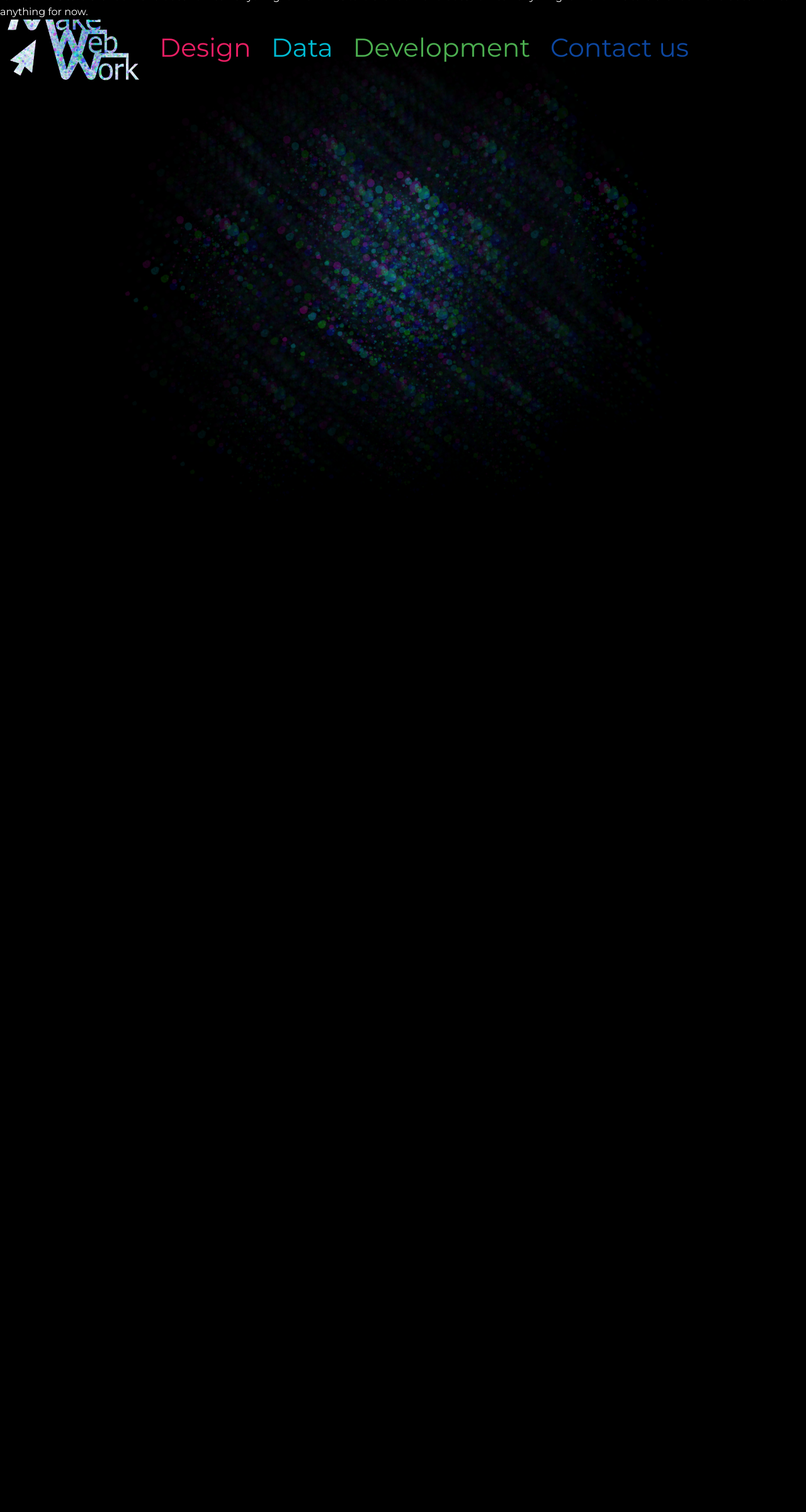
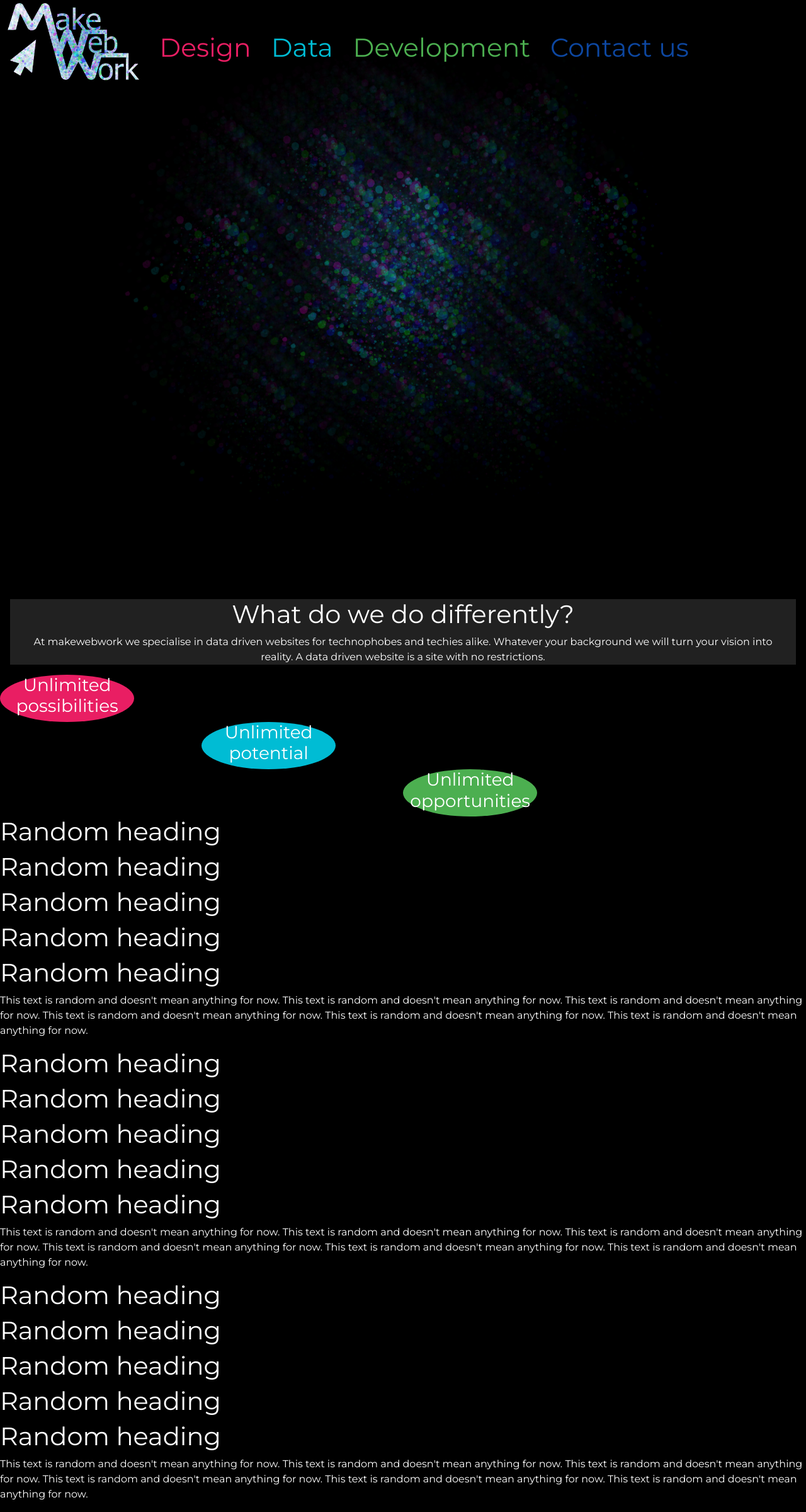
Before and after one commit to TheBrightSparkDev/MakeWebWork, a Django app: page / in a window 1280 px wide. Shown: the whole page at 63% size. Before the commit the page ends 765 px from the top, so only its background shows below. Run offline with Django 4.2, Linux system fonts and the light colour scheme.

Commit message:
fix - found a breaking bug in the img_scroll.js file had to rewrite the animation handling due to unpredictable behaviour on refreshes also will need to rewrite tests

```diff
--- a/default_site/templates/default_site/homepage.html
+++ b/default_site/templates/default_site/homepage.html
@@ -9,14 +9,23 @@
         <div class="mx-3 text-center">
             <h1>What do we do differently?</h1>
             <p>
-                At makewebwork we start by creating a functional website and a data model to enable you to do everything you need right now.
-                We then look at where you want to be in the future. You might have a blog or e-commerce business today but plan on turning it into a subscription
-                model in the future we lay the groundworks for what you need now and start work on the subscription model in the background while you're
-                busy creating. When you are ready the subscription model will be too all you have to do is unlock it for a fee and it becomes functional
-                straight away.
+                At makewebwork we specialise in data driven websites for technophobes and techies alike.
+                Whatever your background we will turn your vision into reality. A data driven website is
+                a site with no restrictions.
             </p>
         </div>
     </div>
+</div>
+<div class="col-6 col-sm-4 col-xl-2 text-center circle pink">
+    <h3>Unlimited possibilities</h3>
+</div>
+<div class="col-6 col-sm-4 col-xl-2 offset-3 text-center circle cyan">
+    <h3>Unlimited potential</h3>
+</div>
+<div class="col-6 col-sm-4 col-xl-2 offset-6 text-center circle green">
+    <h3>Unlimited opportunities</h3>
+</div>
+
 <!-- rest of the homepage content -->
 <h1>Random heading</h1>
 <h1>Random heading</h1>
@@ -26,6 +35,22 @@
 <p>This text is random and doesn't mean anything for now. This text is random and doesn't mean anything for now. This text is random and doesn't mean anything for now.
 This text is random and doesn't mean anything for now. This text is random and doesn't mean anything for now. This text is random and doesn't mean anything for now.
 </p>
-</div>
+<h1>Random heading</h1>
+<h1>Random heading</h1>
+<h1>Random heading</h1>
+<h1>Random heading</h1>
+<h1>Random heading</h1>
+<p>This text is random and doesn't mean anything for now. This text is random and doesn't mean anything for now. This text is random and doesn't mean anything for now.
+This text is random and doesn't mean anything for now. This text is random and doesn't mean anything for now. This text is random and doesn't mean anything for now.
+</p>
+<h1>Random heading</h1>
+<h1>Random heading</h1>
+<h1>Random heading</h1>
+<h1>Random heading</h1>
+<h1>Random heading</h1>
+<p>This text is random and doesn't mean anything for now. This text is random and doesn't mean anything for now. This text is random and doesn't mean anything for now.
+This text is random and doesn't mean anything for now. This text is random and doesn't mean anything for now. This text is random and doesn't mean anything for now.
+</p>
+
 
 {% endblock %}
--- a/static/css/styles.css
+++ b/static/css/styles.css
@@ -8,6 +8,16 @@ body {
     padding:0px;
 }
 /* End navbar styles */
+
+/* General styles */
+/* Media Qs @ 576px, 768px */
+.circle{
+    border-radius: 50%;
+    display: flex;
+    align-items: center;
+}
+
+/* End general styles */
 
 /* Start hero image styles
 contents
--- a/static/js/img_scroll.js
+++ b/static/js/img_scroll.js
@@ -22,7 +22,6 @@ var waitPeriodMs = 20 // this is how long the scroll event has to wait between f
  * direction: string, left, top
  * startpos: int, this is the starting position of the animation
  * endpos: int, this is the ending position of the animation
- * mulitplyer: int, this multiplies the scroll value when calculating how far the variable should move
  * }
  */
 
@@ -30,27 +29,24 @@ var waitPeriodMs = 20 // this is how long the scroll event has to wait between f
 const heroCover = {
     id: "hero-cover",
     start: 0,
-    end: 0,
-    direction: "top",
-    startpos:0,
-    endpos: -Math.abs(screenHeight),
-    multiplyer:1.5,
+    end: screenHeight,
+    direction: "margin-top",
+    startpos: 0,
+    endpos: -Math.abs(screenHeight / 2),
 }
 
-
-
 // make sure you add your element to this list.
+// make sure that the elements are in order of display as there is a complex calculation done at the beginning
 const knownElements = [heroCover]
 // this becomes the list of items on the current page.
 const currentPage = []
 /* This is where the elements get called */
 var elementList = $(".custom-scroll")
 /* this is where variables that need to persist stay */
-var currScrollPos = window.pageYOffset
-console.log(currScrollPos)
+var currScrollPos = window.scrollY
 var lastPos = 0
 var scrolled = 0
-console.log(scrolled)
+var offset = 0
 /* this forces the script to wait for the page to load */
 window.addEventListener("load", function(event){
     Initializer()
@@ -135,40 +131,40 @@ function checkKnown(){
 }
 function activateCurrent(){
     for (var element of currentPage){
+        /* This function doesn't set the intial position of the elements it just tells the browser when it should animate and when it shouldn't */
+        // get element
         var el = $("#" + element.id)
-        el.css("position", "relative")
-        // gets the actual position of the element now
-        var coords = document.querySelector("#" + element.id).getBoundingClientRect()
-        element.top = coords.top + currScrollPos
-        element.bottom = coords.bottom + currScrollPos
-        element.start = -Math.abs(screenHeight) - element.start
-        element.progress = 0
-        var el = $("#" + element.id)
-        // sets startpos of element taking into account current scroll position
-        if (currScrollPos > (element.top + element.start)){
-            // value is the amount past the start point of the animation the page has gone
-            var value = (currScrollPos - (element.top + element.start)) * element.multiplyer
+        // get position of the element in relation to the top of the page
+        var posFromTop = document.querySelector("#" + element.id).offset().top
+        // set two points when to start animating and when to stop
+        element.begin = posFromTop - screenHeight - element.start + offset
+        element.finish = posFromTop - screenHeight + element.end + offset
+        // if the element affects the margin top all elements after will have their begin and finish offset
+        if (element.direction == "margin-top"){
+            var addToOffset = element.startpos + element.endpos
+            // only true if animation moves everything up
             if (element.startpos > element.endpos){
-                // invert scroll (move up or left when scrolling down)
-                console.log("value is executed here")
-                if (-Math.abs(value) > element.endpos){
-                    element.progress = -Math.abs(value)
-                    el.css(element.direction, element.progress)
-                } else {
-                    el.css(element.direction, element.endpos)
-                }
+                // increases how quickly the rest of the elements are animated
+                offset + addToOffset
             } else {
-                // normal scroll (move down or right when scrolling up)
-                if (value < element.endpos){
-                    element.progress = value
-                    el.css(element.direction, element.progress)
-                } else {
-                    el.css(element.direction, element.endpos)
-                }
+                // decreases how quickly the rest of the elements are animated
+                offset - addToOffset
             }
         }
-        // corrects all the values based on clients window size
+        // calculate the amount the image needs to move per scroll movement based on how far it needs to travel
+        // Math.abs guaratees a positive number
+        var distanceTravelled = Math.abs(element.startpos + element.endpos)
+        var lengthOfAnimation = Math.abs(element.end - element.start)
+        // Now we have the two numbers we need to calculate an amount to multiply the scroll wheel by
+        element.multiplyer = lengthOfAnimation / distanceTravelled
     }
+    setInitialPos()
+}
+function setInitialPos(){
+    /* The goal of this function is to use the currScrollPos and calculate where each element should be in their respective animations
+    this is only really usefull if the page gets refreshed as without this it was causing some visual bugs such as animations
+    moving to far over or downwards putting every other animation out aswell */
+
 }
 /*
 This is where the variables are constantly updated
@@ -184,7 +180,7 @@ document.addEventListener("scroll" ,(e) => {
 setInterval(() => {
     if (scrolling) {
         scrolling = false;
-        currScrollPos = window.pageYOffset
+        currScrollPos = window.scrollY
         scrolled = currScrollPos - lastPos
         lastPos = currScrollPos
         updateAll(currScrollPos, scrolled)
@@ -193,49 +189,6 @@ setInterval(() => {
 function updateAll(currScrollPos, scrolled){
     // animates elements that are supposed to be animated
     for (var element of currentPage){
-        // checking position of element
-        var coords = document.querySelector("#" + element.id).getBoundingClientRect()
-        element.top = coords.top + currScrollPos
-        element.bottom = coords.bottom + currScrollPos
-        // these elements attributes determine whether the object should be animated
-        if (debug){
-            console.log(element.id)
-            console.log("more or equal to " + element.top + element.start)
-            console.log("less or equal to " + element.bottom + element.end)
-            console.log("scrolpos " + currScrollPos)
-            console.log(currScrollPos >= (element.top + element.start) && currScrollPos <= (element.bottom + element.end))
-            if (element.progress > element.endpos){
-                console.log("the element.progress was set to high for this to be animated the bug is handled but it shouldnt happen")
-            }
-        }
-        if (currScrollPos >= (element.top + element.start) && currScrollPos <= (element.bottom + element.end)){
-            // animate this
-            console.log(scrolled)
-            if (element.startpos > element.endpos){
-                // invert scroll (move up or left when scrolling down)
-                // this is a bug catcher from function activateCurrent()
-                if (element.progress < element.endpos){
-                    element.progress = element.endpos
-                }
-                element.progress = element.progress - (scrolled * element.multiplyer)
-                if (element.progress >= element.endpos && element.progress <= element.startpos){
-                    var el = $("#" + element.id)
-                    el.css(element.direction, (element.progress - (scrolled * element.multiplyer)))
-                    console.log("updated upwards")
-                }
-            } else {
-                // normal scroll (move down or right when scrolling up)
-                if (element.progress > element.endpos){
-                    element.progress = element.endpos
-                }
-                element.progress = element.progress + (scrolled * element.multiplyer)
-                if (element.progress <= element.endpos && element.progress >= element.startpos){
-                    var el = $("#" + element.id)
-                    el.css(element.direction, (element.progress + (scrolled * element.multiplyer)))
-                    console.log("updated downwards")
-                }
-            }
 
-        }
     }
 }
--- a/templates/base.html
+++ b/templates/base.html
@@ -79,12 +79,12 @@
     {% block page_header %}
     {% endblock %}
     <!-- End page_header-->
-
+    <div>
     <!-- Start content -->
     {% block content %}
     {% endblock %}
     <!-- End content  -->
-
+    </div>
     <!-- Start postloadjs -->
     {% block postloadjs %}
     <script type="text/javascript" src="{% static 'js/img_scroll.js' %}"></script>
```
Also changed, not shown: 1 other file. Lines whose indentation alone changed are shown as unchanged.
